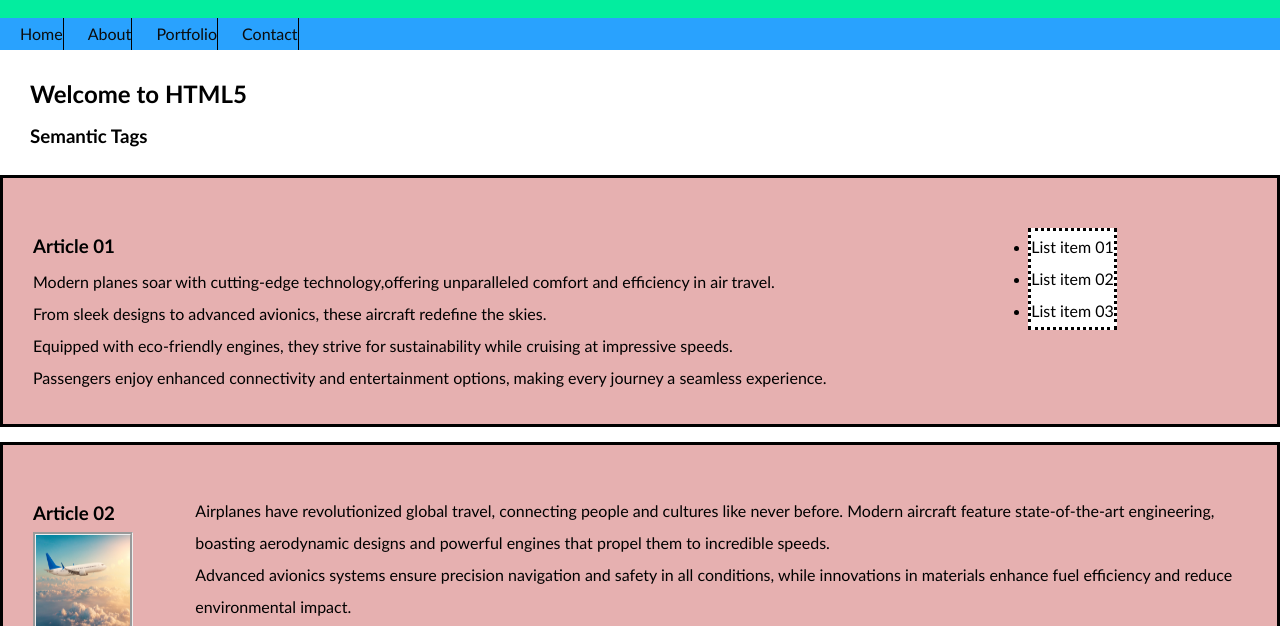
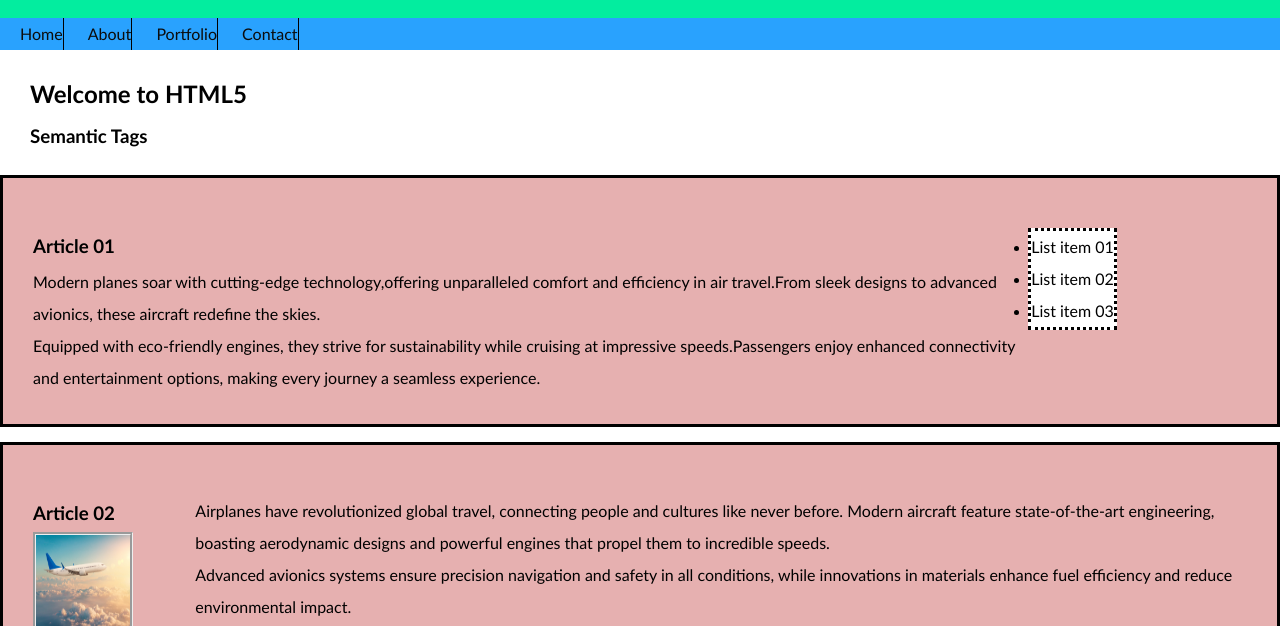
Before and after one commit to Abdallah008/IST-103-Lab-3, a plain HTML site: page Lab6 Assignment/index.html in a window 1280 px wide. Shown: the part 174-800 px from the top of the page. Drawn offline with Linux system fonts and the light colour scheme.

Commit message:
commit changes

```diff
--- a/Lab6 Assignment/index.html
+++ b/Lab6 Assignment/index.html
@@ -34,18 +34,12 @@
         <h3>Article 01</h3>
         <p>
           Modern planes soar with cutting-edge technology,offering unparalleled
-          comfort and efficiency in air travel.
-        </p>
-        <p>
-          From sleek designs to advanced avionics, these aircraft redefine the
+          comfort and efficiency in air travel.From sleek designs to advanced avionics, these aircraft redefine the
           skies.
         </p>
         <p>
           Equipped with eco-friendly engines, they strive for sustainability
-          while cruising at impressive speeds.
-        </p>
-        <p>
-          Passengers enjoy enhanced connectivity and entertainment options,
+          while cruising at impressive speeds.Passengers enjoy enhanced connectivity and entertainment options,
           making every journey a seamless experience.
         </p>
       </div>
```
